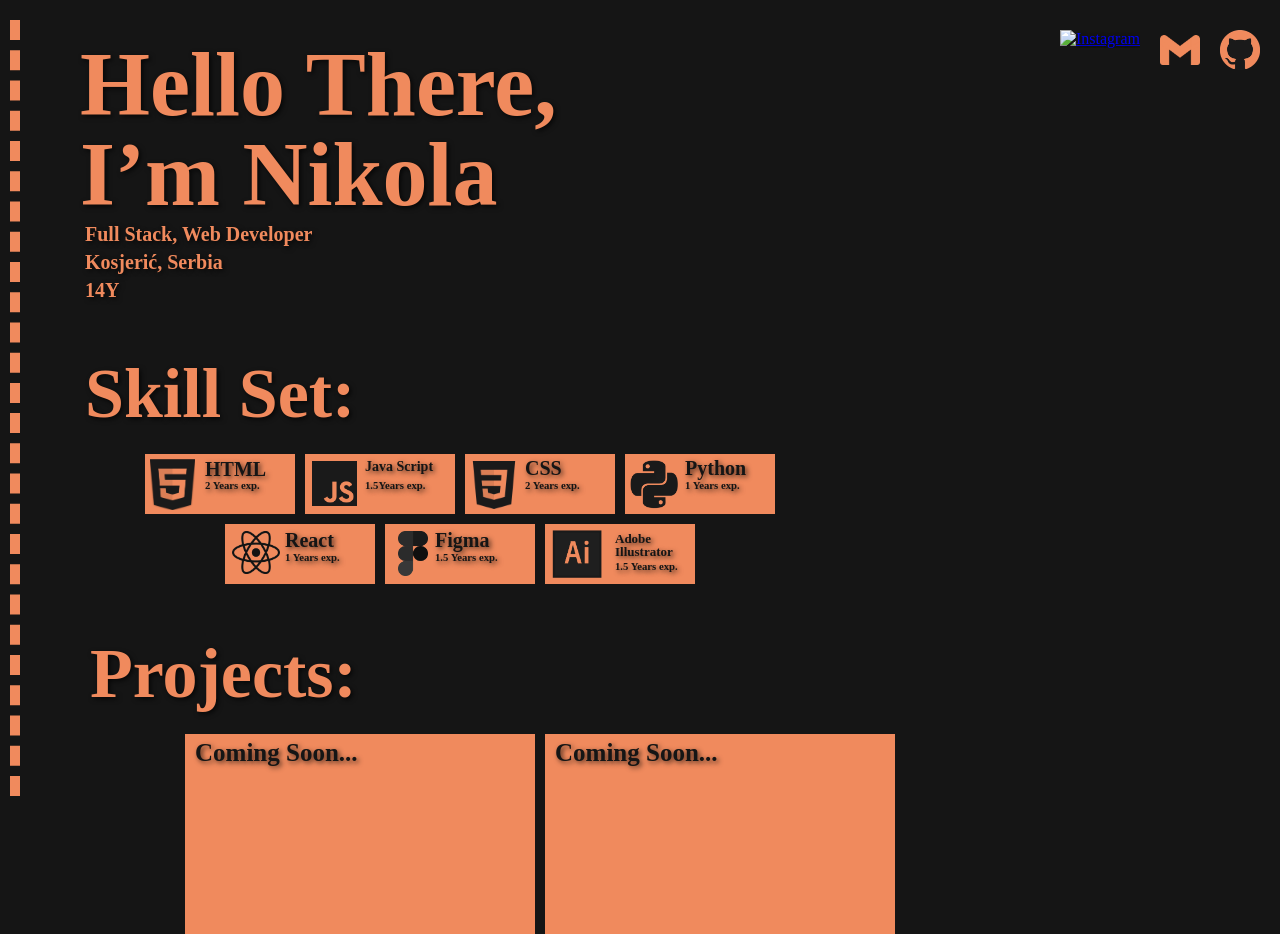
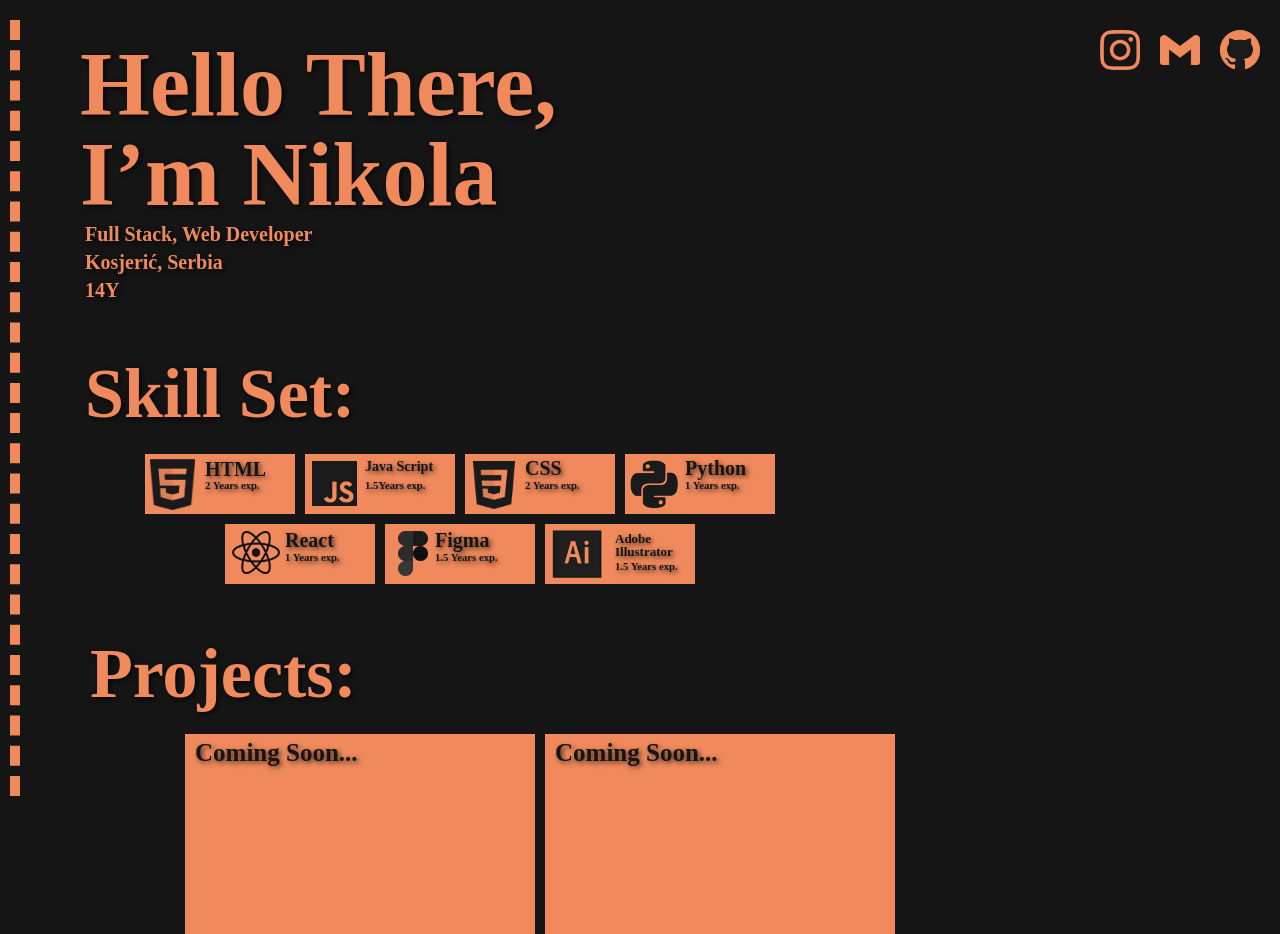
Before and after one commit to Nix402/Portfolio-v2, a plain HTML site: page index.html in a window 1280 px wide. Drawn offline with Linux system fonts and the light colour scheme; a script that the page names is missing.

Commit message:
Update index.html

```diff
--- a/index.html
+++ b/index.html
@@ -10,7 +10,7 @@
     <div class="vertical-line"></div>
         <div class="icon-container">
             <a href="https://www.instagram.com/_010_nikola?igsh=MW1veTB1enlibzVhMg==">
-                <img class="instagram" src="/styles/icons/1384031.png" alt="Instagram">
+                <img class="instagram" src="/styles/icons/ig.png" alt="Instagram">
             </a>
             <a href="https://mail.google.com/mail/?view=cm&fs=1&to=nikolamilicniks@gmail.com" target="_blank" rel="noopener noreferrer">
                 <img class="gmail" src="/styles/icons/Gmail_icon_(2020).svg.png" alt="Gmail">
```
